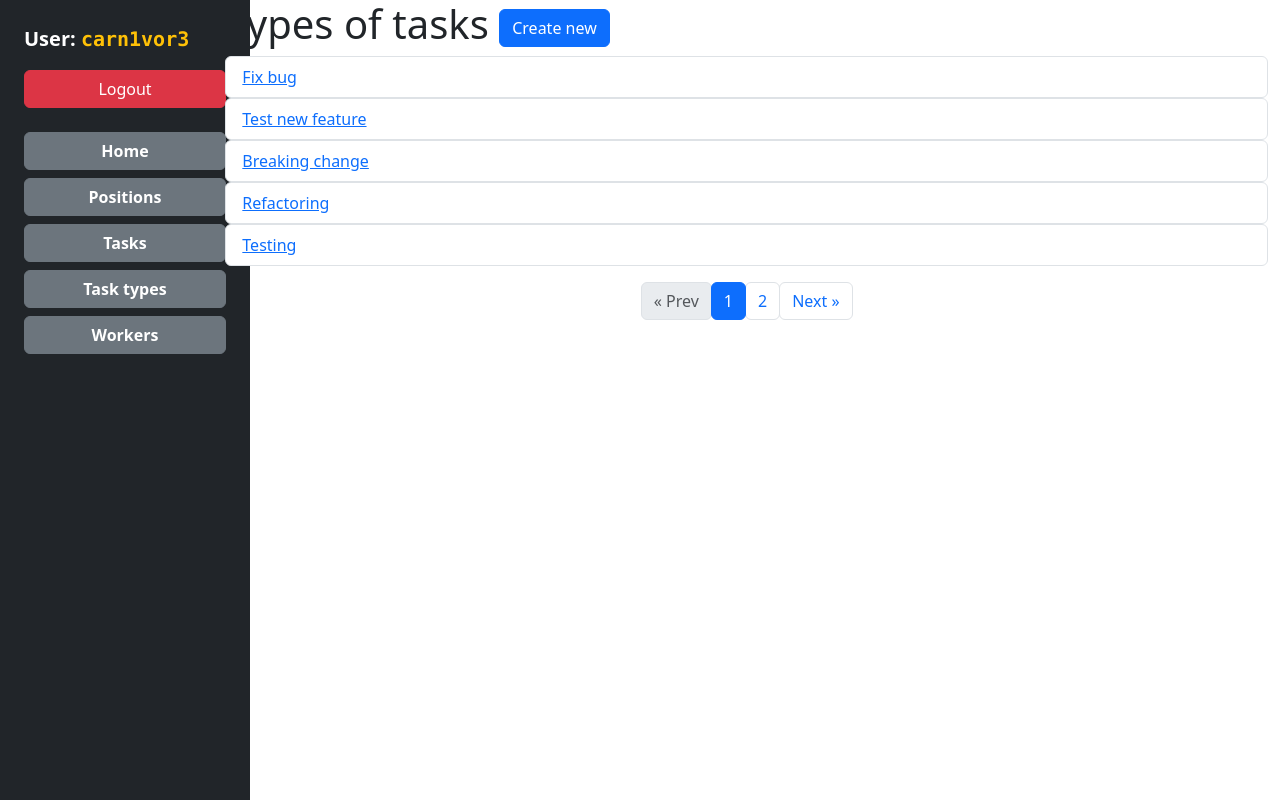
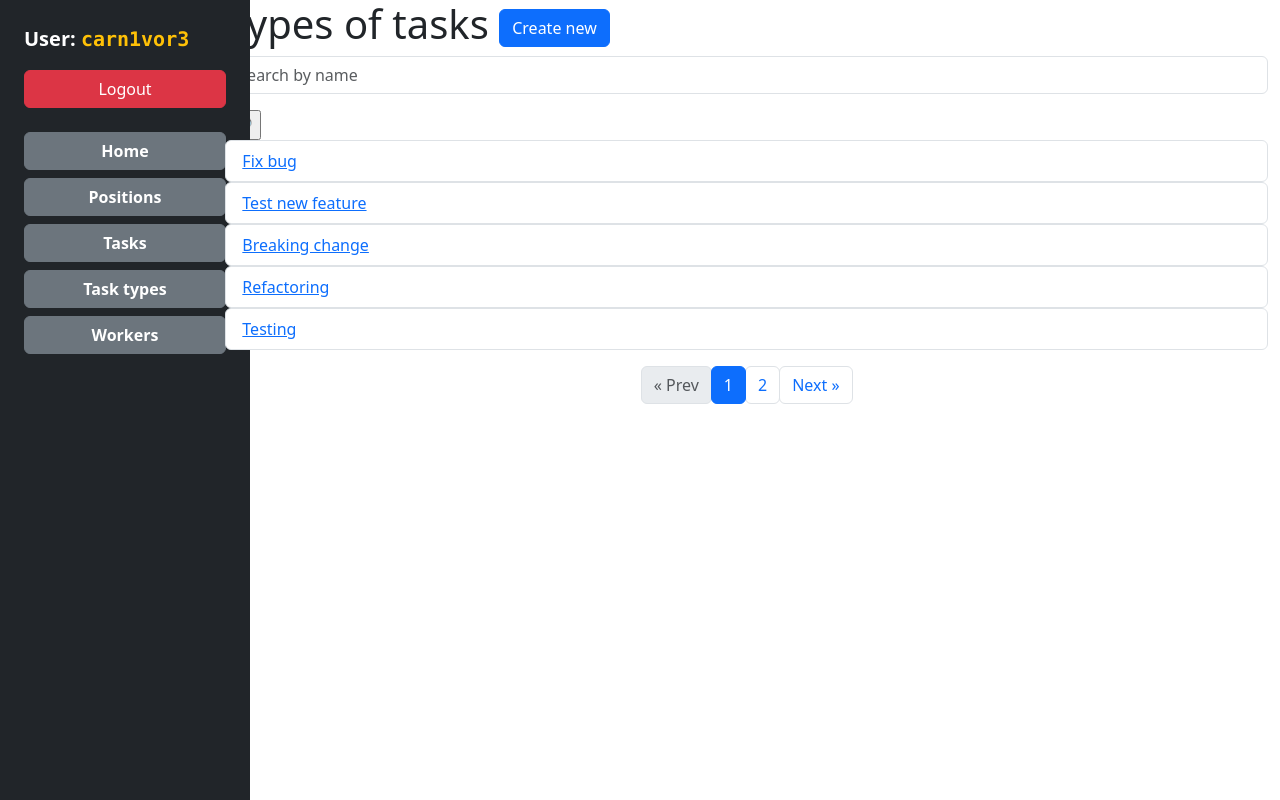
Before and after one commit to Carn1vor3/it-company-manager, a Django app: page /manager/tasktype/ in a window 1280 px wide. Run offline with Django 5.2, Linux system fonts and the light colour scheme; a user stored in the database is signed in; data comes from the database, SQL or seed files in the repository; parts of the project's set-up code (start-up, migrations or seed data) failed here and were passed over; some libraries are stand-ins or nearby versions.

Commit message:
add search field by name for tasktype model

```diff
--- a/manager/forms.py
+++ b/manager/forms.py
@@ -54,3 +54,12 @@ class PositionSearchForm(forms.Form):
         label="",
         widget=forms.TextInput(attrs={"placeholder": "Search by name"}),
     )
+
+
+class TaskTypeSearchForm(forms.Form):
+    name = forms.CharField(
+        max_length=100,
+        required=False,
+        label="",
+        widget=forms.TextInput(attrs={"placeholder": "Search by name"}),
+    )
--- a/manager/views.py
+++ b/manager/views.py
@@ -2,7 +2,7 @@ from django.contrib.auth.mixins import LoginRequiredMixin
 from django.http import HttpRequest, HttpResponse
 from django.shortcuts import render
 
-from manager.forms import WorkerCreationForm, WorkerPositionUpdateForm, TaskForm, PositionSearchForm
+from manager.forms import WorkerCreationForm, WorkerPositionUpdateForm, TaskForm, PositionSearchForm, TaskTypeSearchForm
 from manager.models import Worker, Position, TaskType, Task
 from django.views.generic import ListView, DetailView, CreateView, UpdateView, DeleteView
 
@@ -77,6 +77,22 @@ class TaskTypeListView(LoginRequiredMixin, ListView):
     template_name = "manager/task_type_list.html"
     context_object_name = "task_type_list"
     paginate_by = 5
+
+    def get_context_data(self, *, object_list = ..., **kwargs):
+        context = super(TaskTypeListView, self).get_context_data(**kwargs)
+        name = self.request.GET.get("name", "")
+        context["search_form"] = TaskTypeSearchForm(
+            initial={"name": name},
+        )
+        return context
+
+    def get_queryset(self):
+        queryset = TaskType.objects.all()
+        form = TaskTypeSearchForm(self.request.GET)
+
+        if form.is_valid():
+            return queryset.filter(name__icontains=form.cleaned_data["name"])
+        return queryset
 
 
 class TaskTypeCreateView(LoginRequiredMixin, CreateView):
--- a/templates/manager/task_type_list.html
+++ b/templates/manager/task_type_list.html
@@ -1,7 +1,15 @@
 {% extends "base.html" %}
+{% load crispy_forms_filters %}
 
 {% block content %}
 	<h1>Types of tasks <a href="{% url 'manager:task-type-create' %}" class="btn btn-primary">Create new</a></h1>
+
+  <form action="" method="get" class="form-inline">
+    {% csrf_token %}
+    {{ search_form|crispy }}
+    <input type="submit" value="🔎">
+  </form>
+
   {% for task_type in task_type_list %}
   	<ul class="list-group">
       <li class="list-group-item"><a href="{% url 'manager:task-type-detail' pk=task_type.id%}">{{ task_type.name }} </a></li>
```
